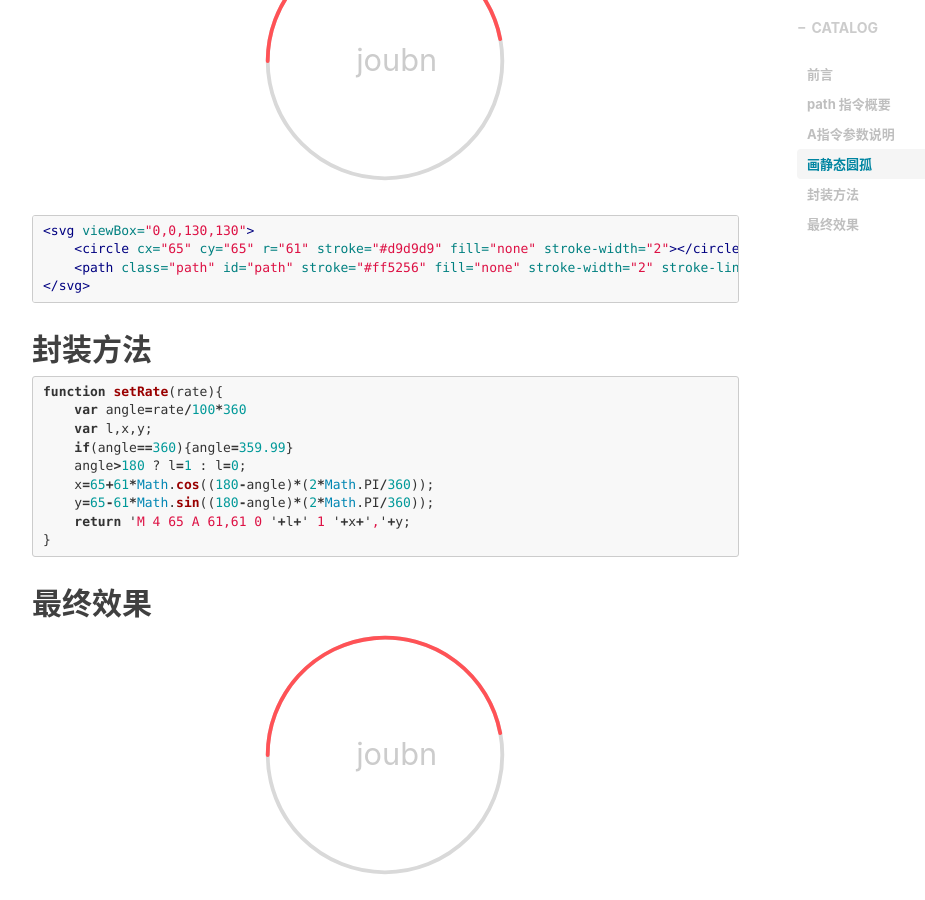
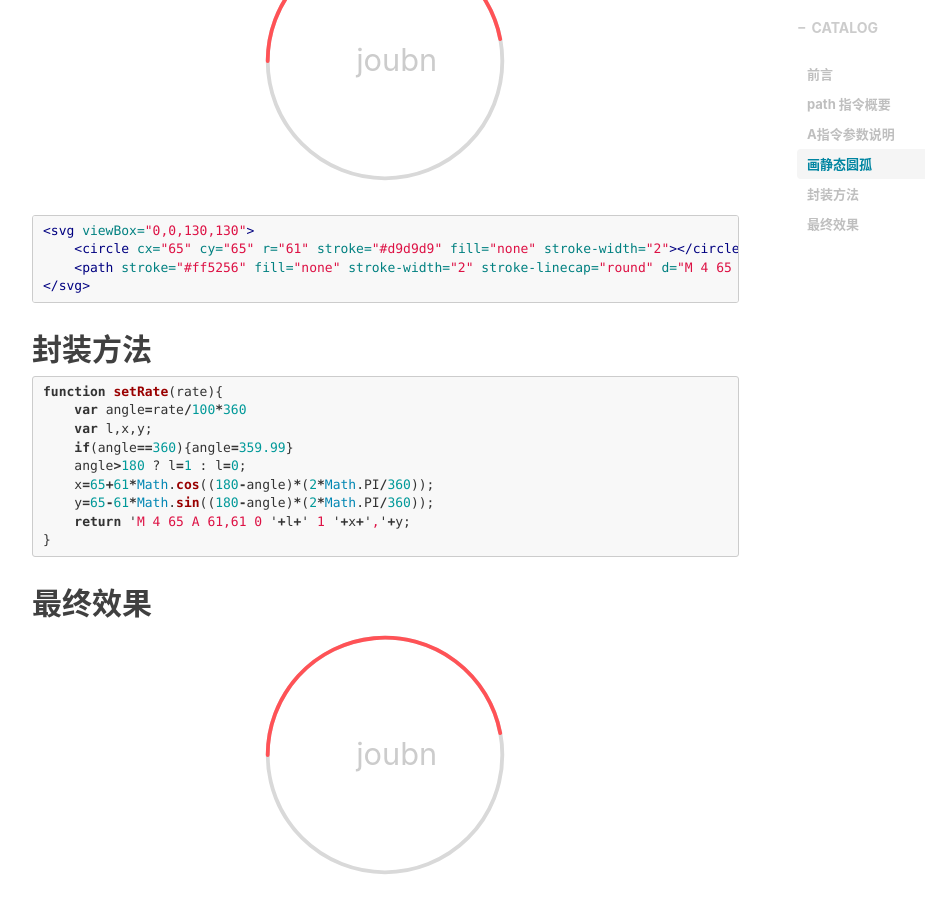
Before and after one commit to bb595700239/joubn_blog, a Jekyll site: the page built from _posts/2017-09-26-svg-path-arc.markdown, in a window 1280 px wide and 900 px high, scrolled down 2335 px. Shown: the whole window, without its empty margins (233-1158 px from the left). Built offline with Jekyll 4.4.1, drawn with Linux system fonts in a browser that asks for light colours; nearby versions of some CDN libraries; comment, search, counter and statistics services are not loaded.

Commit message:
修改
Signed-off-by: bb595700239 <595700239@qq.com>

````diff
--- a/_posts/2017-09-26-svg-path-arc.markdown
+++ b/_posts/2017-09-26-svg-path-arc.markdown
@@ -115,13 +115,13 @@
 ## 画静态圆孤
 
 <div style="text-align:center;margin-bottom:20px;">
-<svg style="width:250px; margin:0 auto;" viewBox="0,0,130,130"><circle cx="65" cy="65" r="61" stroke="#d9d9d9" fill="none" stroke-width="2"></circle><path class="path" id="path" stroke="#ff5256" fill="none" stroke-width="2" stroke-linecap="round" d="M 4 65 A 61,61 0 0 1 124.91952229445,53.56973981027079"></path><text x="50" y="70" fill="#ccc">joubn</text></svg>
+<svg style="width:250px; margin:0 auto;" viewBox="0,0,130,130"><circle cx="65" cy="65" r="61" stroke="#d9d9d9" fill="none" stroke-width="2"></circle><path stroke="#ff5256" fill="none" stroke-width="2" stroke-linecap="round" d="M 4 65 A 61,61 0 0 1 124.91952229445,53.56973981027079"></path><text x="50" y="70" fill="#ccc">joubn</text></svg>
 </div>
 
 ```html
 <svg viewBox="0,0,130,130">
     <circle cx="65" cy="65" r="61" stroke="#d9d9d9" fill="none" stroke-width="2"></circle>
-    <path class="path" id="path" stroke="#ff5256" fill="none" stroke-width="2" stroke-linecap="round" d="M 4 65 A 61,61 0 0 1 124.91952229445,53.56973981027079"></path>
+    <path stroke="#ff5256" fill="none" stroke-width="2" stroke-linecap="round" d="M 4 65 A 61,61 0 0 1 124.91952229445,53.56973981027079"></path>
 </svg>
 ```
 
@@ -140,7 +140,7 @@
 ```
 ## 最终效果
 <div style="text-align:center;margin-bottom:20px;">
-<svg style="width:250px; margin:0 auto;" viewBox="0,0,130,130"><circle cx="65" cy="65" r="61" stroke="#d9d9d9" fill="none" stroke-width="2"></circle><path class="path" id="path" stroke="#ff5256" fill="none" stroke-width="2" stroke-linecap="round" d="M 4 65 A 61,61 0 0 1 124.91952229445,53.56973981027079"></path><text x="50" y="70" fill="#ccc">joubn</text></svg>
+<svg style="width:250px; margin:0 auto;" viewBox="0,0,130,130"><circle cx="65" cy="65" r="61" stroke="#d9d9d9" fill="none" stroke-width="2"></circle><path class="path" id="pathss" stroke="#ff5256" fill="none" stroke-width="2" stroke-linecap="round" d="M 4 65 A 61,61 0 0 1 124.91952229445,53.56973981027079"></path><text x="50" y="70" fill="#ccc">joubn</text></svg>
 </div>
 
 <div style="text-align:center;margin-bottom:20px;">
@@ -157,6 +157,8 @@
     return 'M 4 65 A 61,61 0 '+l+' 1 '+x+','+y;
 }
 function demo(obj){
-    document.querySelector('#path').setAttribute('d',setRate(obj.value))
+console.log(obj.value)
+console.log(document.querySelector('#pathss').getAttribute('d'))
+    document.querySelector('#pathss').setAttribute('d',setRate(obj.value))
 }
 </script>
````
